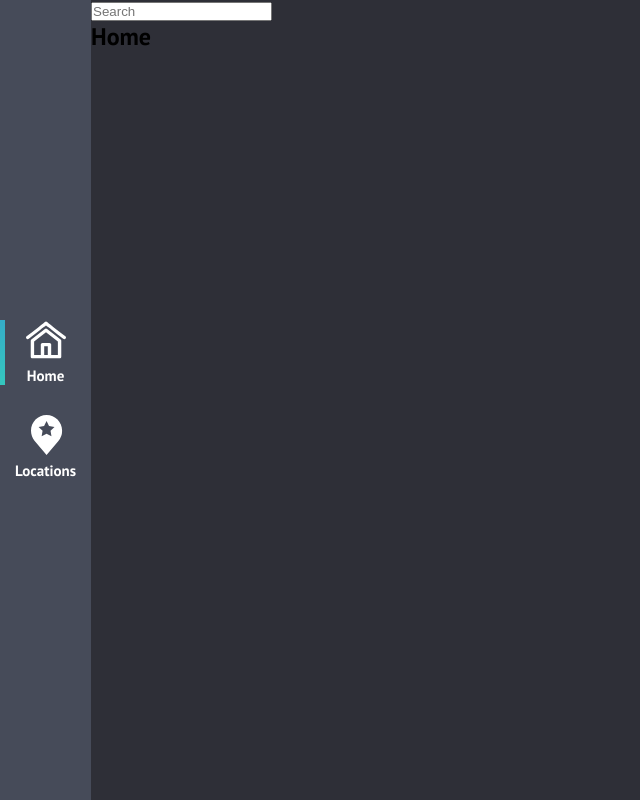
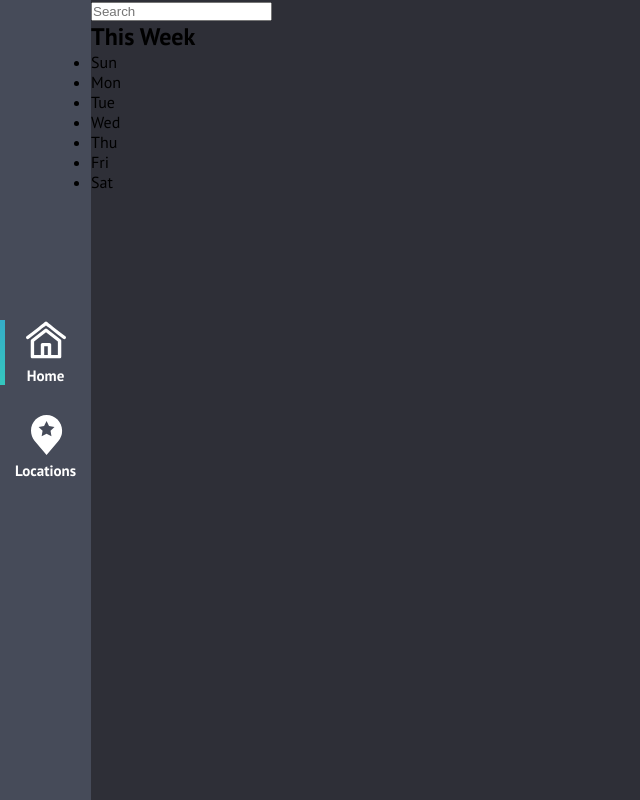
Before and after one commit to brunoalvs/tamanna-weather-app, a Next.js app: page / in a window 1280 px wide. Shown: the whole page, without its empty margins (0-640 px from the left). Built offline with nearby package versions, Linux system fonts and the light colour scheme.

Commit message:
adding weather icon and Weather info in homepage and locations page

```diff
--- /dev/null
+++ b/src/components/Organisms/Forecast/index.tsx
@@ -0,0 +1,17 @@
+export const Forecast = () => {
+  return (
+    <div>
+      <h2>This Week</h2>
+
+      <ul>
+        <li>Sun</li>
+        <li>Mon</li>
+        <li>Tue</li>
+        <li>Wed</li>
+        <li>Thu</li>
+        <li>Fri</li>
+        <li>Sat</li>
+      </ul>
+    </div>
+  )
+}
--- /dev/null
+++ b/src/components/Organisms/WeatherHome/index.tsx
@@ -0,0 +1,9 @@
+export const WeatherHome = () => {
+  return (
+    <>
+      <div className="location-weather"></div>
+      <div className="min-max-temp"></div>
+      <div className="sunset-sunrise-info"></div>
+    </>
+  )
+}
--- a/src/pages/index.tsx
+++ b/src/pages/index.tsx
@@ -1,5 +1,7 @@
 import { useState } from 'react'
 import { InputSearch } from '../components/Atoms/InputSearch'
+import { Forecast } from '../components/Organisms/Forecast'
+import { WeatherHome } from '../components/Organisms/WeatherHome'
 
 export default function HomePage() {
   const [searchValue, setSearchValue] = useState('')
@@ -15,7 +17,9 @@ export default function HomePage() {
         onChange={onChange}
         value={searchValue}
       />
-      <h1>Home</h1>
+
+      <WeatherHome />
+      <Forecast />
     </div>
   )
 }
```
Also changed, not shown: src/pages/locations.tsx (+17 -0 lines), public/icons/weather/sunny.svg (added).
